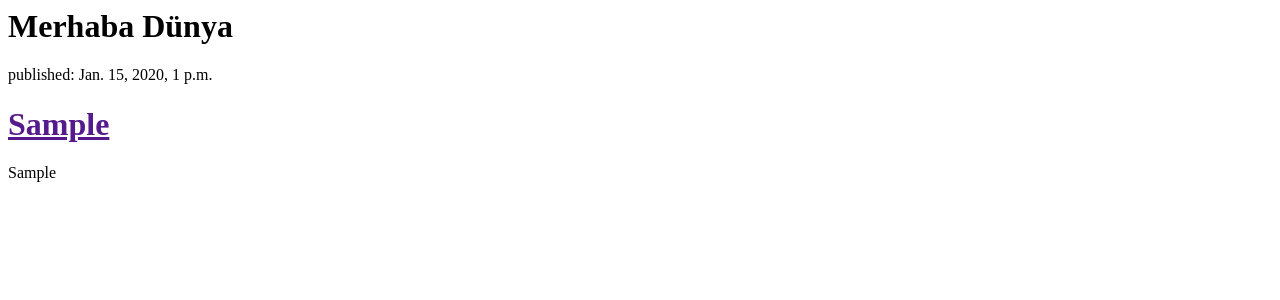
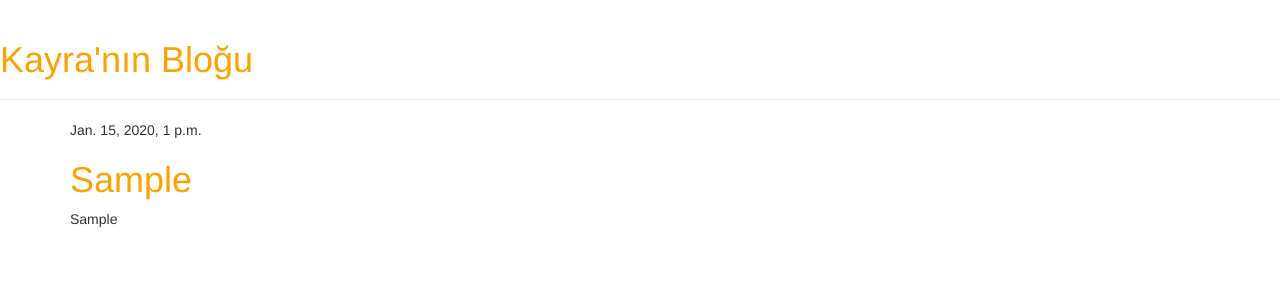
Before and after one commit to tirpancikayra/Djangogirls, a Django app: template blog/templates/blog/post_list.html in a window 1280 px wide. Shown: the top 300 px of the page. Run offline with Django 3.2, Linux system fonts and the light colour scheme; the template is opened without the code that fills it: values that come from a table or form of the project are taken from there, others are empty; tables that the repository leaves empty hold one stand-in row (values such as "Sample post"); some libraries are stand-ins or nearby versions.

Commit message:
css eklendi

```diff
--- a/blog/templates/blog/post_list.html
+++ b/blog/templates/blog/post_list.html
@@ -1,16 +1,31 @@
+{% load staticfiles %}
 <html>
 	<head>
 		<title> Kayra'nın Bloğu </title>
+		<link rel="stylesheet" href="//maxcdn.bootstrapcdn.com/bootstrap/3.2.0/css/bootstrap.min.css">
+    <link rel="stylesheet" href="//maxcdn.bootstrapcdn.com/bootstrap/3.2.0/css/bootstrap-theme.min.css">
+    <link rel="stylesheet" href="{% static 'css/blog.css' %}">
+    <link href="http://fonts.googleapis.com/css?family=Lobster&subset=latin,latin-ext" rel="stylesheet" type="text/css">
+
 	</head>
 	<body>
-		<h1> Merhaba Dünya </h1>
-		<div>
-			{% for post in posts %}
-			<div>
-				<p>published: {{ post.yayinlanma_tarihi}}</p>
-				<h1><a href="">{{ post.baslik }} </a></h1>
-				<p>{{ post.yazi | linebreaks }} </p>
-			{% endfor %}
+	<div class="page-header">
+		<h1><a href="">Kayra'nın Bloğu </a></h1>
 		</div>
+		<div class="content container">
+    <div class="row">
+        <div class="col-md-8">
+            {% for post in posts %}
+                <div class="post">
+                    <div class="date">
+                        {{ post.yayinlanma_tarihi }}
+                    </div>
+                    <h1><a href="">{{ post.baslik }}</a></h1>
+                    <p>{{ post.yazi|linebreaks }}</p>
+                </div>
+            {% endfor %}
+        </div>
+    </div>
+</div>
 	</body>
 </html>
--- /dev/null
+++ b/static/css/blog.css
@@ -0,0 +1,3 @@
+h1 a {
+    color: #FCA205;
+}
```
Also changed, not shown: blog/static/css/blog.css (added, +48 -0 lines).
